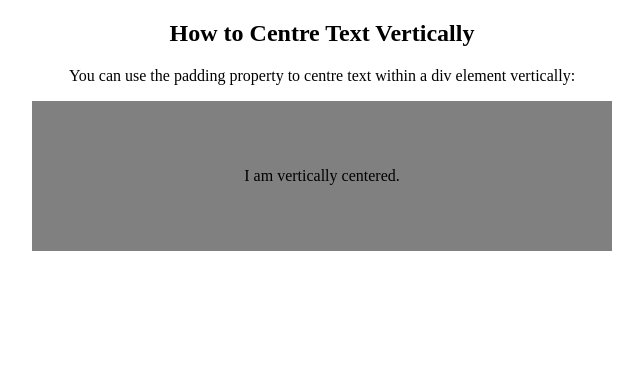
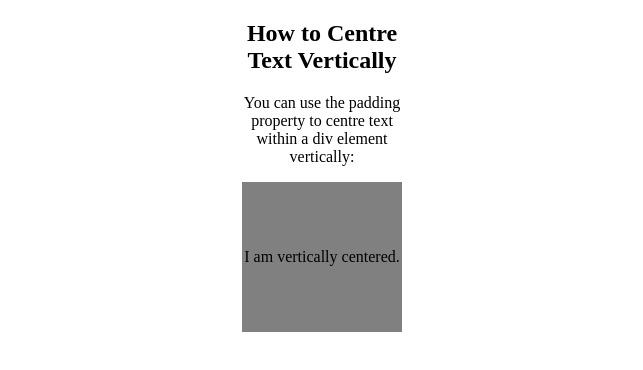
Before and after one commit to kamil-matykiewicz/center-text-in-CSS, a plain HTML site: page vertically-padding/index.htm in a window 1280 px wide. Shown: the whole page, without its empty margins (318-961 px from the left). Drawn offline with Linux system fonts and the light colour scheme.

Commit message:
edit padding.css

```diff
--- a/vertically-padding/padding.css
+++ b/vertically-padding/padding.css
@@ -1,15 +1,13 @@
 /* this is the solution for the vertical-alignment-by-padding example */
 .center {
-    width: 50%;
-    margin: auto;
-    padding: 50px;
+    padding: 50px 0;
     background: gray;
 }
 
 
 /* two solutions from the previous horizontal case example; just for the sake of using what have been learned in previous example so it may look good*/
 .container {
-    width: 75vw;
+    width: 12.5vw;
     margin: auto;
     /* background: green; */
 }
```
